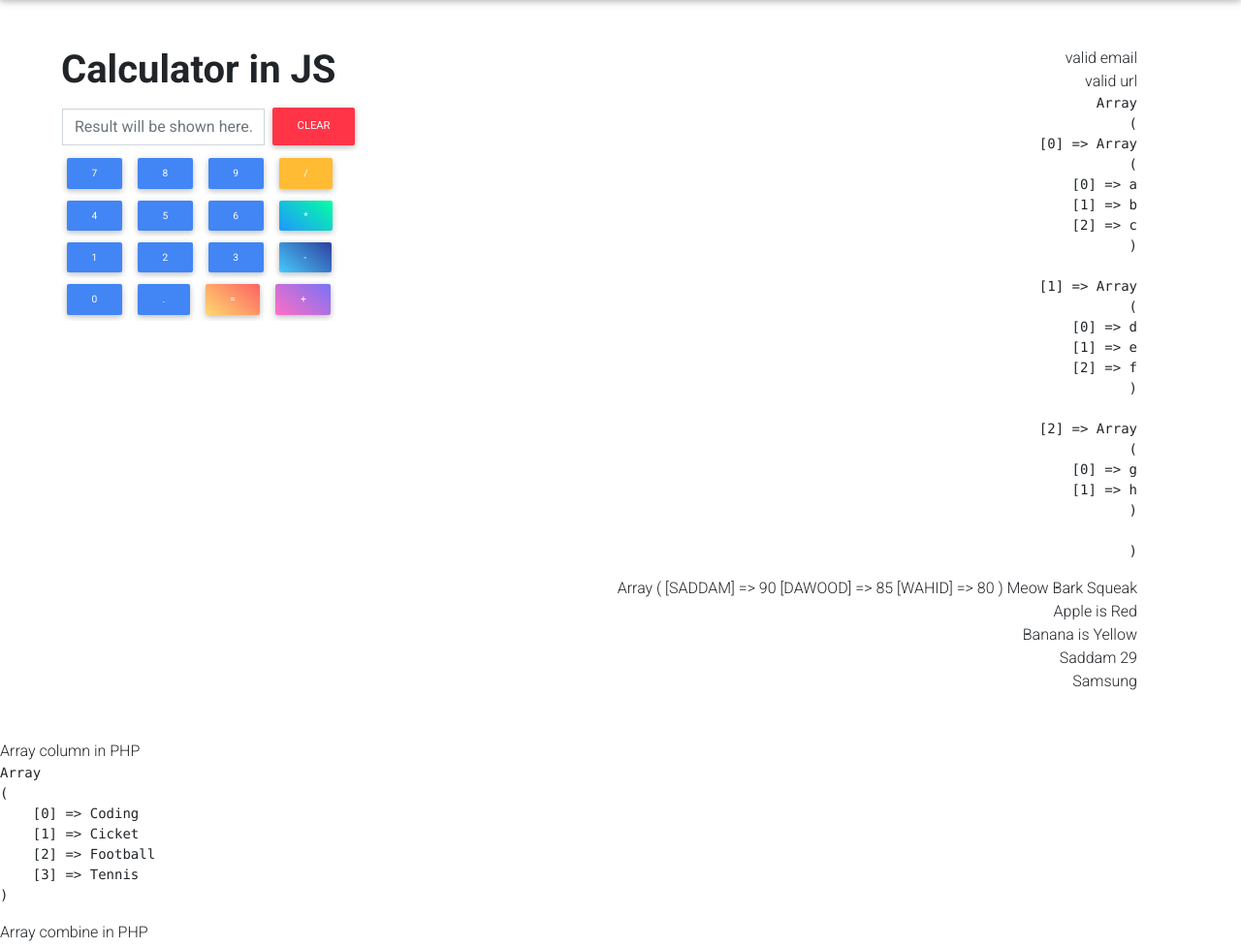
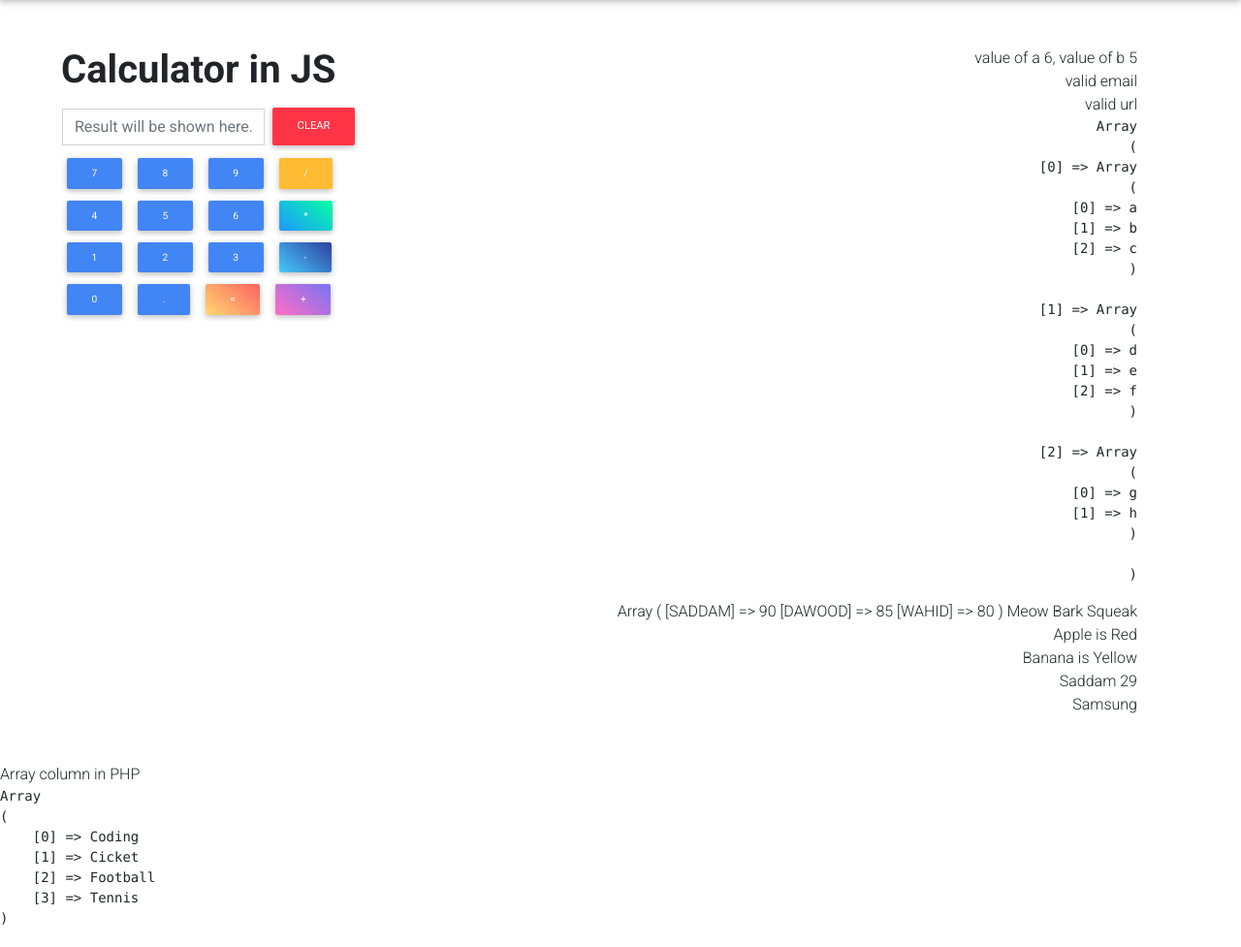
Before and after one commit to sayedsaddam/pvsol_taskmanager, a CodeIgniter app: page /pvsol_taskmanager/index.php/frontend/js_calculator in a window 1280 px wide. Shown: the part 56-1033 px from the top of the page at 97% size. Run offline with CodeIgniter, Linux system fonts and the light colour scheme; some libraries are stand-ins or nearby versions; some web fonts are replaced.

Commit message:
wrote script for swapping variables without using third variable in php.

```diff
--- a/application/views/frontend/js_calculator.php
+++ b/application/views/frontend/js_calculator.php
@@ -37,6 +37,13 @@
          <div id="time">
             <?php //define("MINSIZE", 50); echo MINSIZE.', '; echo constant("MINSIZE"); ?>
             <?php
+               $a = 5;
+               $b = 6;
+               $a = $a + $b;
+               $b = $a - $b;
+               $a = $a - $b;
+               // list($a, $b) = array($b, $a);
+               echo 'value of a '.$a .', '. ' value of b '.$b.'<br>';
                $url = "https://facebook.com/?search=saddam";
                $email = 'xyz@gmail.com';
                // echo $filteredEmail = filter_var($email, FILTER_SANITIZE_EMAIL);
```
